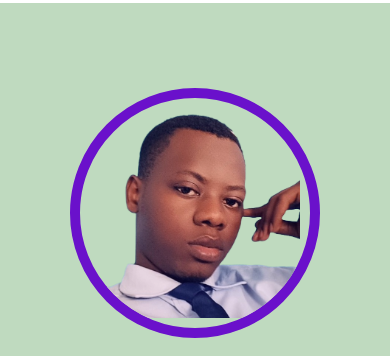
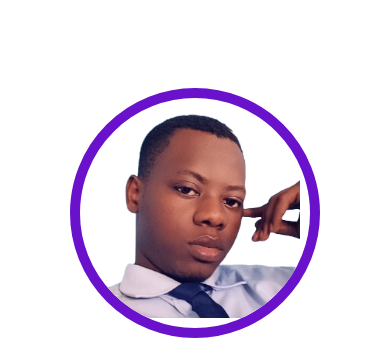
Before and after one commit to habibadama/had-portfolio, a plain HTML site: page index.html in a window 390 px wide. Shown: the part 57-413 px from the top of the page. Drawn offline with Linux system fonts and the light colour scheme.

Commit message:
Nouvelle mise à jour du portfolio : phase 3

```diff
--- a/style.css
+++ b/style.css
@@ -1069,10 +1069,6 @@ footer a:hover {
     padding: 10px;
   }
 
-  body {
-    background-color: rgb(191, 218, 191);
-  }
-
   header {
     height: 60px;
     padding: 0 10px;
```
